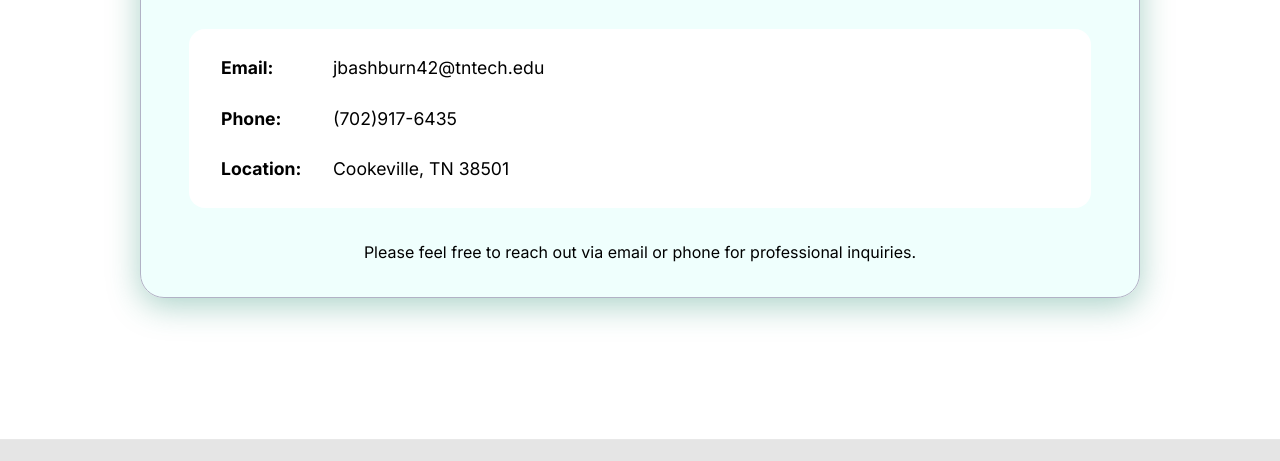
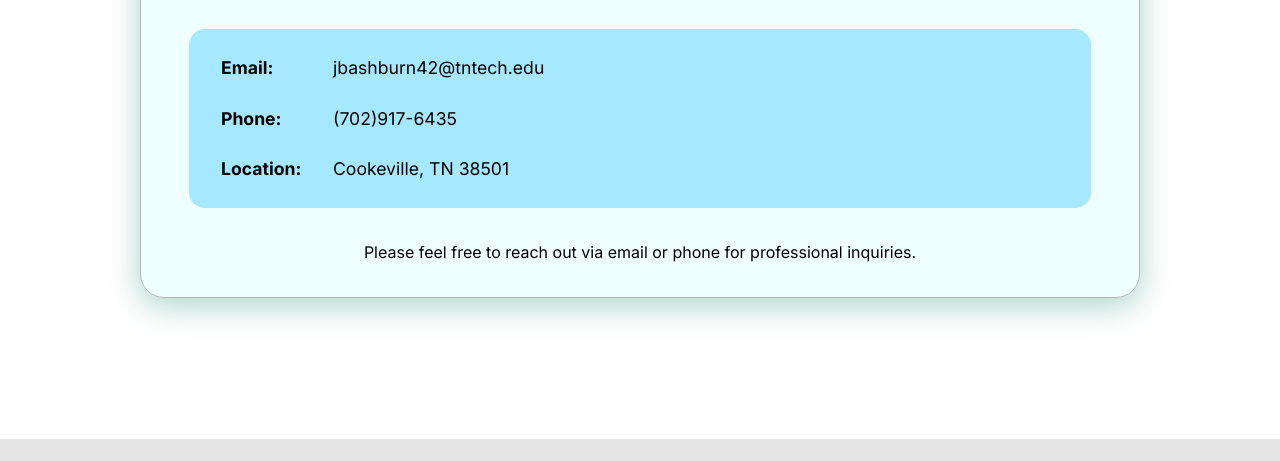
Before and after one commit to jbashburn/JulysE_Portfolio, a plain HTML site: page contact.html in a window 1280 px wide. Shown: the part 295-756 px from the top of the page. Drawn offline with Linux system fonts and the light colour scheme.

Commit message:
changed color of contact page

```diff
--- a/style.css
+++ b/style.css
@@ -180,7 +180,7 @@ h3 {
 .contact-info {
     margin-top: 2rem;
     padding: 1.5rem 2rem; /* Added more horizontal padding */
-    background: rgb(255, 255, 255);
+    background: rgb(165, 232, 255);
     border-radius: 16px;
 }
 
```
